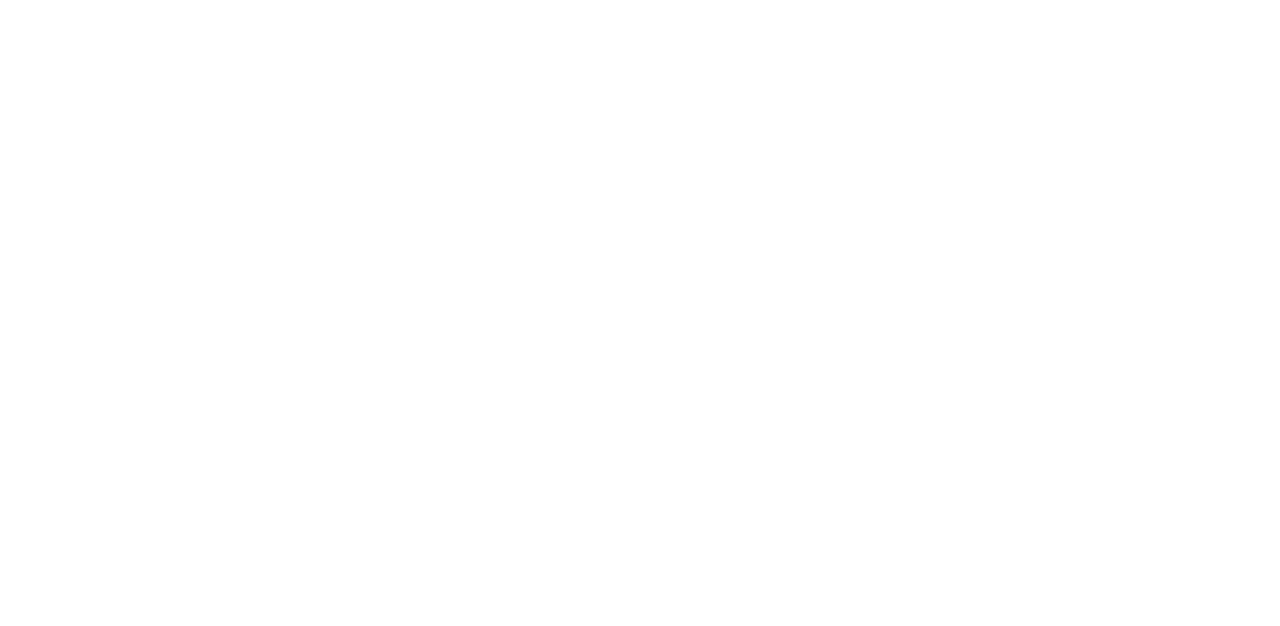
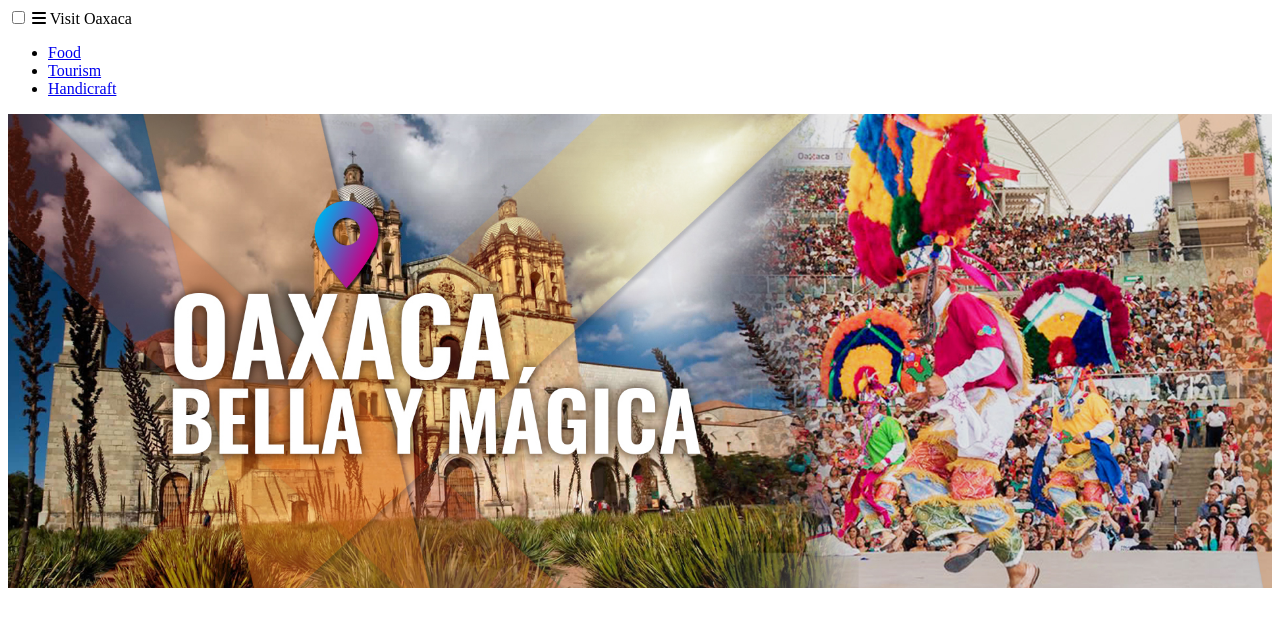
Before and after one commit to EricCurtiDev/PreEntrega3Curti, a plain HTML site: page index.html in a window 1280 px wide. Drawn offline with Linux system fonts and the light colour scheme.

Commit message:
index header

```diff
--- a/index.html
+++ b/index.html
@@ -9,6 +9,23 @@
 </head>
 <body>
 
+    <header class="header">
+        <nav class="navbar">
+            <input type="checkbox" id="check">
+            <label for="check" class="checkbtn">
+                <i class="fas fa-bars"></i>
+            </label>
+            <label class="logo">Visit Oaxaca</label>
+            <ul>
+                <li><a href="/pages/food.html" target="_blank">Food</a></li>
+                <li><a href="/pages/tourism.html" target="_blank">Tourism</a></li>
+                <li><a href="/pages/handicraft.html" target="_blank">Handicraft</a></li>
+            </ul>
+        </nav>
+        <div class="container-fluid">
+            <img src="/assets/img/Oaxaca-banner.jpg" alt="logo" width="100%">
+        </div>
+    </header>
 
     <script src="https://kit.fontawesome.com/ce5bce1703.js" crossorigin="anonymous"></script>
 </body>
```
